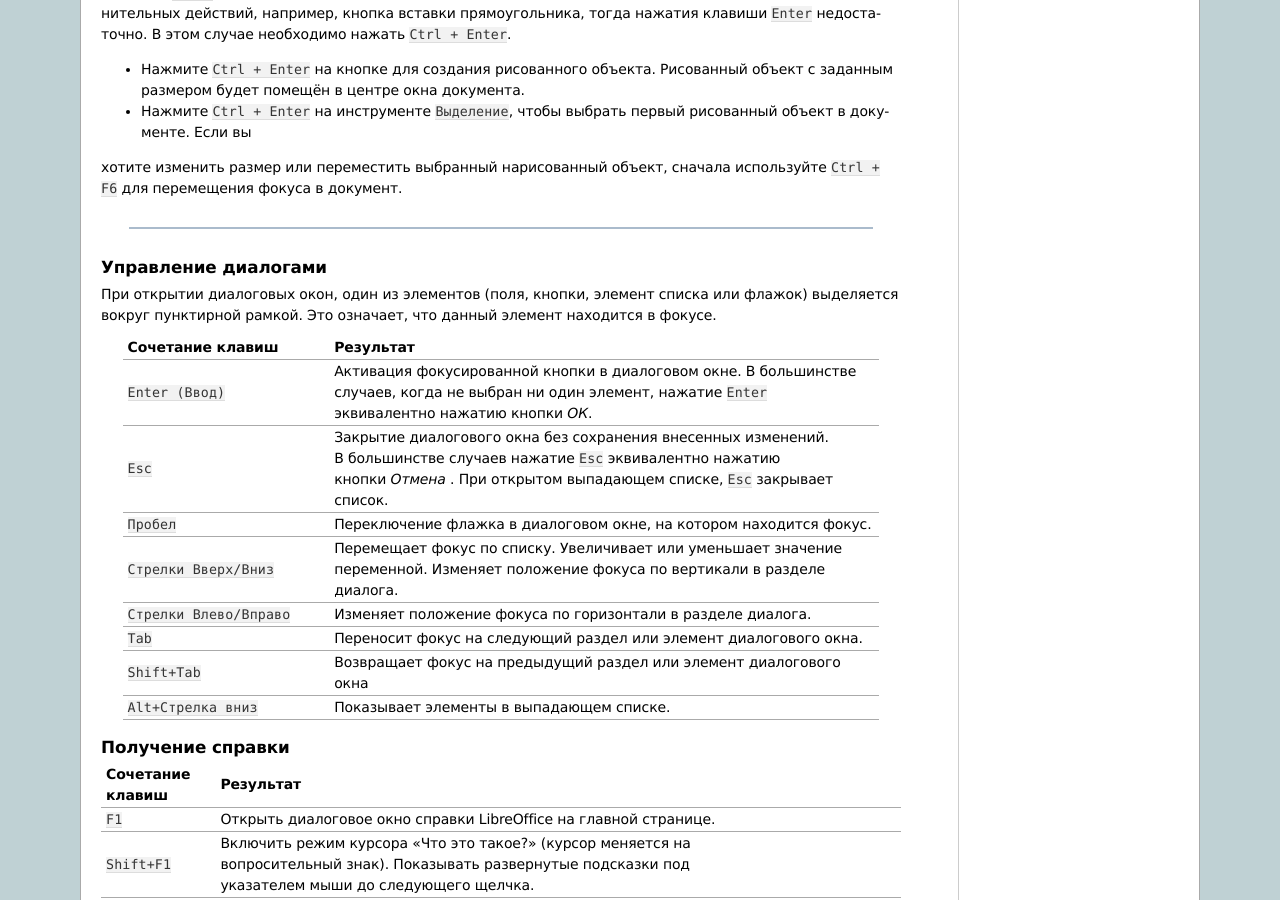
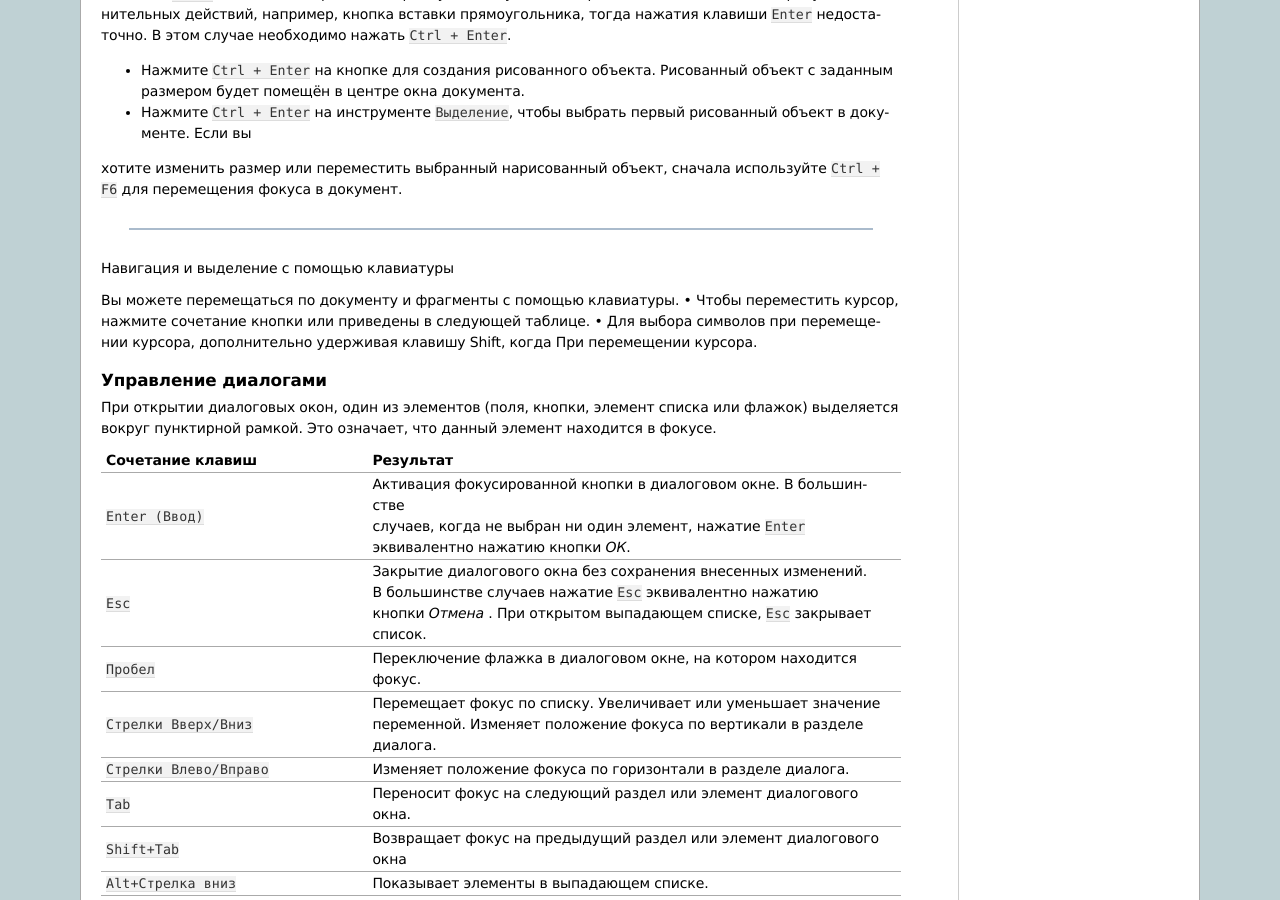
Before and after one commit to LibreRussia/libreoffice-gettingstarted, a Sphinx documentation site: the page built from docs/KeyboardShortcuts.rst, in a window 1280 px wide and 900 px high, scrolled down 1850 px. Built offline with Sphinx 7.4.7, drawn with Linux system fonts in a browser that asks for light colours; formulas are drawn with MathJax 3; part of the change alters nothing that is shown; some of the changed text lies outside the part shown.

Commit message:
Update KeyboardShortcuts.rst
Мелкие правки

````diff
--- a/docs/KeyboardShortcuts.rst
+++ b/docs/KeyboardShortcuts.rst
@@ -4,7 +4,6 @@
 .. |br| raw:: html
 
    <br />
-
 
 
 Приложение А — Сочетания клавиш
@@ -27,7 +26,7 @@
 Примечание для пользователей Mac
 --------------------------------
 
-Некоторые клавиши и пункты меню в Mac отличаются от используемых в Windows и Linux. Ниже приведена таблица некоторых соответствий.  Более детальный список смотрите в *Справке*.
+Некоторые клавиши и пункты меню в Mac отличаются от используемых в Windows и Linux. Ниже приведена таблица некоторых соответствий.  Более детальный список смотрите в :guilabel:`&Справке`.
 
 .. csv-table::
    :header: "Windows или Linux", "Mac", "Действие"
@@ -36,9 +35,10 @@
    Сервис → Параметры, LibreOffice → Настройки, Доступ к настройке параметров
    Щелчок правой кнопкой мыши, ``Control + Щелчок``, Открывает контекстное меню
    ``Ctrl(Control)``, ``⌘(Command)``, Используется с другими |br| клавишами
-   ``F5``, ``Shift + ⌘Command + F5``, Открывает Навигатор
+   ``F5``, ``Shift + ⌘Command + F5``, Открывает :guilabel:`Навигатор`
    ``F11``, ``⌘Command + T``, Открывает меню |br| *Стили и форматирование*
 
+----
 
 Основные клавиатурные сочетания
 -------------------------------
@@ -46,7 +46,6 @@
 Открытие меню и пунктов меню
 ~~~~~~~~~~~~~~~~~~~~~~~~~~~~
 
-LibreOffice позволяет  взаимодействовать с элементами интерфейса без использования мыши.
 
 .. csv-table::
    :header: "Сочетание клавиш", "Результат"
@@ -92,7 +91,19 @@ LibreOffice позволяет  взаимодействовать с элеме
 хотите изменить размер или переместить выбранный нарисованный объект, сначала используйте ``Ctrl + F6`` для перемещения фокуса в
 документ.
 
--------
+----
+
+Навигация и выделение с помощью клавиатуры
+
+
+Вы можете перемещаться по документу и фрагменты с помощью клавиатуры.
+• Чтобы переместить курсор, нажмите сочетание кнопки или приведены в следующей таблице.
+• Для выбора символов при перемещении курсора, дополнительно удерживая клавишу Shift, когда
+При перемещении курсора.
+
+
+
+
 
 Управление диалогами
 ~~~~~~~~~~~~~~~~~~~~
@@ -101,7 +112,7 @@ LibreOffice позволяет  взаимодействовать с элеме
 
 .. csv-table::
    :header: "Сочетание клавиш", "Результат"
-   :widths: 15, 40
+   :widths: 20, 40
 
    ``Enter (Ввод)``,"Активация фокусированной кнопки в диалоговом окне. В большинстве |br| случаев,  когда не выбран ни один элемент, нажатие ``Enter`` |br| эквивалентно нажатию кнопки *ОК*."
    ``Esc``,"Закрытие диалогового окна без сохранения внесенных изменений. |br| В большинстве  случаев нажатие ``Esc`` эквивалентно нажатию |br| кнопки *Отмена* . При открытом выпадающем списке, ``Esc`` закрывает |br| список."
@@ -118,7 +129,7 @@ LibreOffice позволяет  взаимодействовать с элеме
 
 .. csv-table::
    :header: "Сочетание клавиш", "Результат"
-   :widths: 10, 60
+   :widths: 20, 60
 
    ``F1``,"Открыть диалоговое окно справки LibreOffice на главной странице."
    ``Shift+F1``,"Включить режим курсора «Что это такое?» (курсор меняется на |br| вопросительный знак). Показывать развернутые подсказки под |br| указателем  мыши до следующего щелчка."
@@ -131,7 +142,7 @@ LibreOffice позволяет  взаимодействовать с элеме
 
 .. csv-table::
     :header: "Сочетание клавиш", "Результат"
-    :widths: 10, 60
+    :widths: 20, 60
 
     ``Ctrl+F4`` или ``Alt+F4``,"Закрывает текущий документ. Закрывает LibreOffice, после того как |br| закрыт последний документ."
     ``Ctrl+O``,"Запускает диалоговое окно Открыть."
@@ -149,7 +160,7 @@ LibreOffice позволяет  взаимодействовать с элеме
 
 .. csv-table::
     :header: "Сочетание клавиш", "Результат"
-    :widths: 10, 60
+    :widths: 20, 60
 
     ``F6``,"Установка фокуса в следующей панели элементов (например, строке |br| меню, панели инструментов и так далее)."
     ``Shift+F6``,"Установка фокуса в предыдущей панели элементов."
@@ -161,7 +172,7 @@ LibreOffice позволяет  взаимодействовать с элеме
 
 .. csv-table::
     :header: "Сочетание клавиш", "Результат"
-    :widths: 10, 60
+    :widths: 20, 60
 
     ``Ctrl+X``,"Вырезать выбранный элемент."
     ``Ctrl+C``,"Копировать выбранный элемент."
@@ -181,8 +192,9 @@ LibreOffice позволяет  взаимодействовать с элеме
 
 .. csv-table::
     :header: "Сочетание клавиш", "Результат"
-    :widths: 10, 60
+    :widths: 20, 60
 
+    ``Ctrl+*``` (на цифровой клавиатуре), "Запускает выполнение макросов."
     ``Shift+Ctrl+Q``, "Остановить запущенный макрос."
 
 Определение сочетаний клавиш
````
